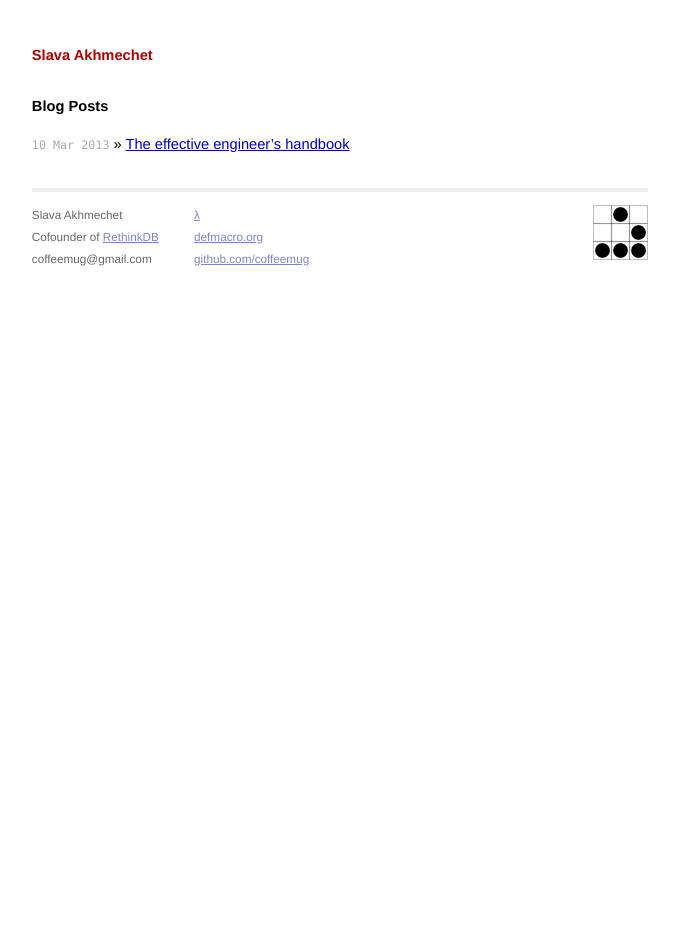
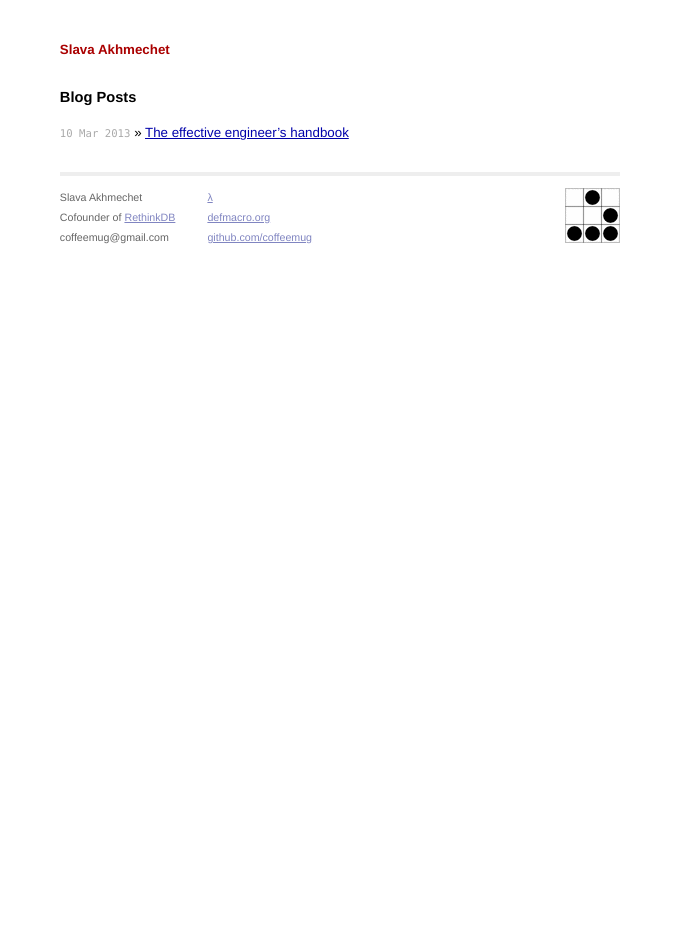
Before and after one commit to rvivek/rvivek.github.io, a Jekyll site: the page built from index.html, in a window 1280 px wide. Shown: the whole page, without its empty margins (300-979 px from the left). Built offline with Jekyll 4.4.1, drawn with Linux system fonts in a browser that asks for light colours; Markdown is read by kramdown in place of the engine named in the settings.

Commit message:
style test

```diff
--- a/css/screen.css
+++ b/css/screen.css
@@ -30,10 +30,8 @@
   margin-bottom: 1em;
 }
 
-h3 {
-  color: #000;
-  font-style: italic;
-  font-weight: bold;
+h1, h2 {
+  font-size: 110%;
 }
 
 p {
@@ -85,7 +83,7 @@
 /*****************************************************************************/
 
 .site {
-  font-size: 110%;
+  font-size: 100%;
   text-align: justify;
   width: 42em;
   margin: 3em auto 2em auto;
```
